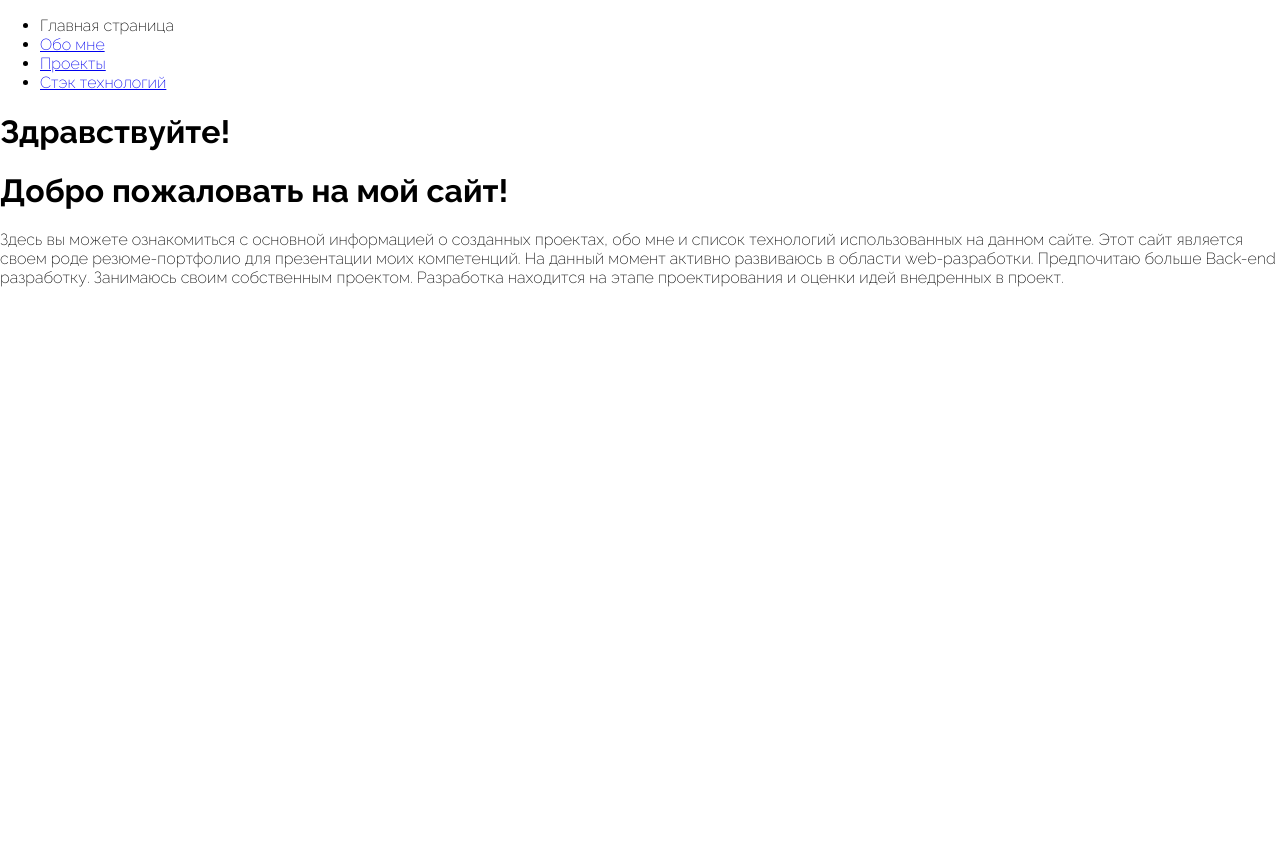
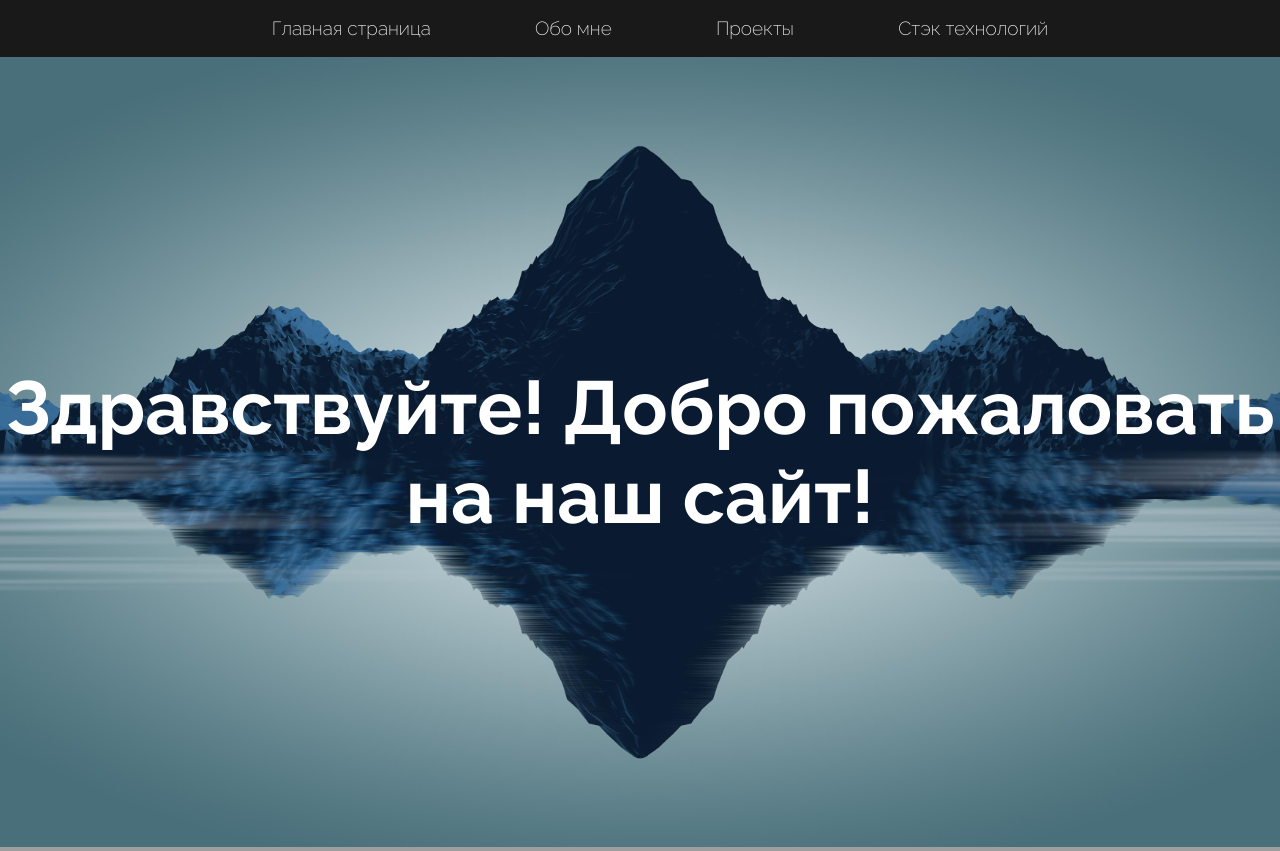
Before and after one commit to nguyendeniel/Project_Arcane, a Flask app: page / in a window 1280 px wide. Shown: the top 851 px of the page. Before the commit the page ends 287 px from the top, so only its background shows below. Run offline with Flask 3, Linux system fonts and the light colour scheme; grey boxes are pictures that could not be loaded.

Commit message:
changed html

```diff
--- a/templates/main_page.html
+++ b/templates/main_page.html
@@ -5,29 +5,26 @@
     <link rel="stylesheet" href="{{ url_for('static',filename='main_page_style.css') }}">
     <link rel="preconnect" href="https://fonts.googleapis.com">
     <link rel="preconnect" href="https://fonts.gstatic.com" crossorigin>
-    <link href="https://fonts.googleapis.com/css2?family=Raleway:ital,wght@0,100..900;1,100..900&display=swap" rel="stylesheet">
+    <link href="https://fonts.googleapis.com/css2?family=Raleway:ital,wght@0,100..900;1,100..900&display=swap"
+          rel="stylesheet">
     <title>Main Page</title>
 </head>
     <body>
-    <header>
+        <header class="header_blur">
             <nav>
                 <ul>
-                <li class="active-page"><a>Главная страница</a></li>
+                    <li><a href="/">Главная страница</a></li>
                     <li><a href="/about_me">Обо мне</a></li>
                     <li><a href="/projects">Проекты</a> </li>
                     <li><a href="/stack">Стэк технологий</a> </li>
                 </ul>
            </nav>
         </header>
-    <div class="welcome-string">
-        <h1>Здравствуйте!</h1>
-        <h1>Добро пожаловать на мой сайт!</h1>
+        <div class="block welcome_string">
+            <h1 >Здравствуйте! Добро пожаловать на наш сайт!</h1>
         </div>
-    <div class="short-information">
-        Здесь вы можете ознакомиться с основной информацией о созданных проектах, обо мне и список технологий использованных на данном сайте.
-        Этот сайт является своем роде резюме-портфолио для презентации моих компетенций.
-        На данный момент активно развиваюсь в области web-разработки. Предпочитаю больше Back-end разработку.
-        Занимаюсь своим собственным проектом. Разработка находится на этапе проектирования и оценки идей внедренных в проект.
+        <div class="block slogan_string">
+            <h1>Работаем с ярким настроением!</h1>
         </div>
     </body>
 </html>
--- a/templates/projects.html
+++ b/templates/projects.html
@@ -3,6 +3,9 @@
 <head>
     <meta name="viewport" content="width=device-width, initial-scale=1.0" charset="UTF-8">
     <link rel="stylesheet" href="{{ url_for('static',filename='projects_style.css') }}">
+    <link rel="preconnect" href="https://fonts.googleapis.com">
+    <link rel="preconnect" href="https://fonts.gstatic.com" crossorigin>
+    <link href="https://fonts.googleapis.com/css2?family=Raleway:ital,wght@0,100..900;1,100..900&display=swap" rel="stylesheet">
     <title>Projects</title>
 </head>
 <body>
@@ -11,7 +14,7 @@
             <ul class="navigation-menu">
                 <li><a href="/">Главная страница</a></li>
                 <li><a href="/about_me">Обо мне</a></li>
-                <li class="active-page"><a>Проекты</a> </li>
+                <li><a href="/projects">Проекты</a></li>
                 <li><a href="/stack">Стэк технологий</a> </li>
             </ul>
        </nav>
--- a/templates/stack.html
+++ b/templates/stack.html
@@ -3,6 +3,9 @@
 <head>
     <meta name="viewport" content="width=device-width, initial-scale=1.0" charset="UTF-8">
     <link rel="stylesheet" href="{{ url_for('static',filename='stack_tech_style.css') }}">
+    <link rel="preconnect" href="https://fonts.googleapis.com">
+    <link rel="preconnect" href="https://fonts.gstatic.com" crossorigin>
+    <link href="https://fonts.googleapis.com/css2?family=Raleway:ital,wght@0,100..900;1,100..900&display=swap" rel="stylesheet">
     <title>Stack Tech</title>
 </head>
 <body>
@@ -12,7 +15,7 @@
                 <li><a href="/">Главная страница</a></li>
                 <li><a href="/about_me">Обо мне</a></li>
                 <li><a href="/projects">Проекты</a> </li>
-                <li class="active-page"><a>Стэк технологий</a> </li>
+                <li><a href="/stack">Стэк технологий</a></li>
             </ul>
        </nav>
     </header>
```
Also changed, not shown: templates/about_me.html (+4 -4 lines). Lines whose indentation alone changed are shown as unchanged.
